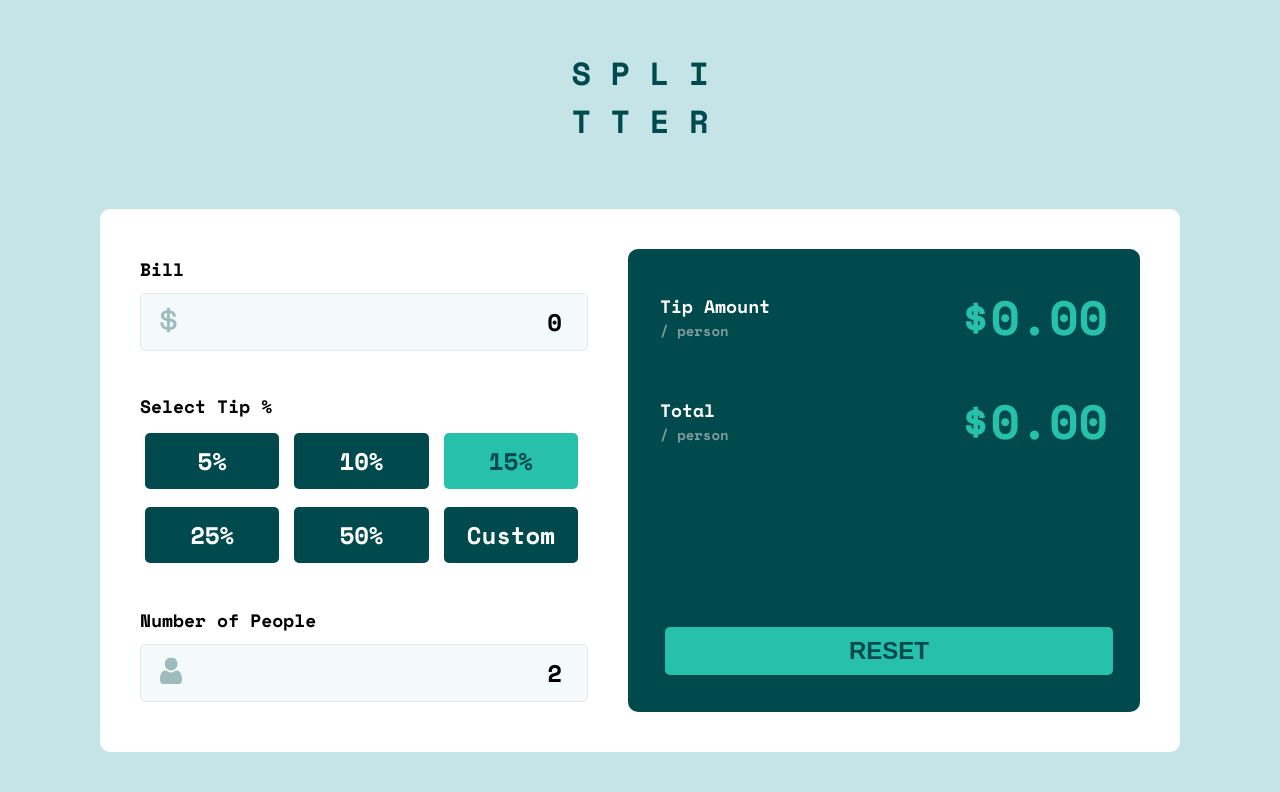
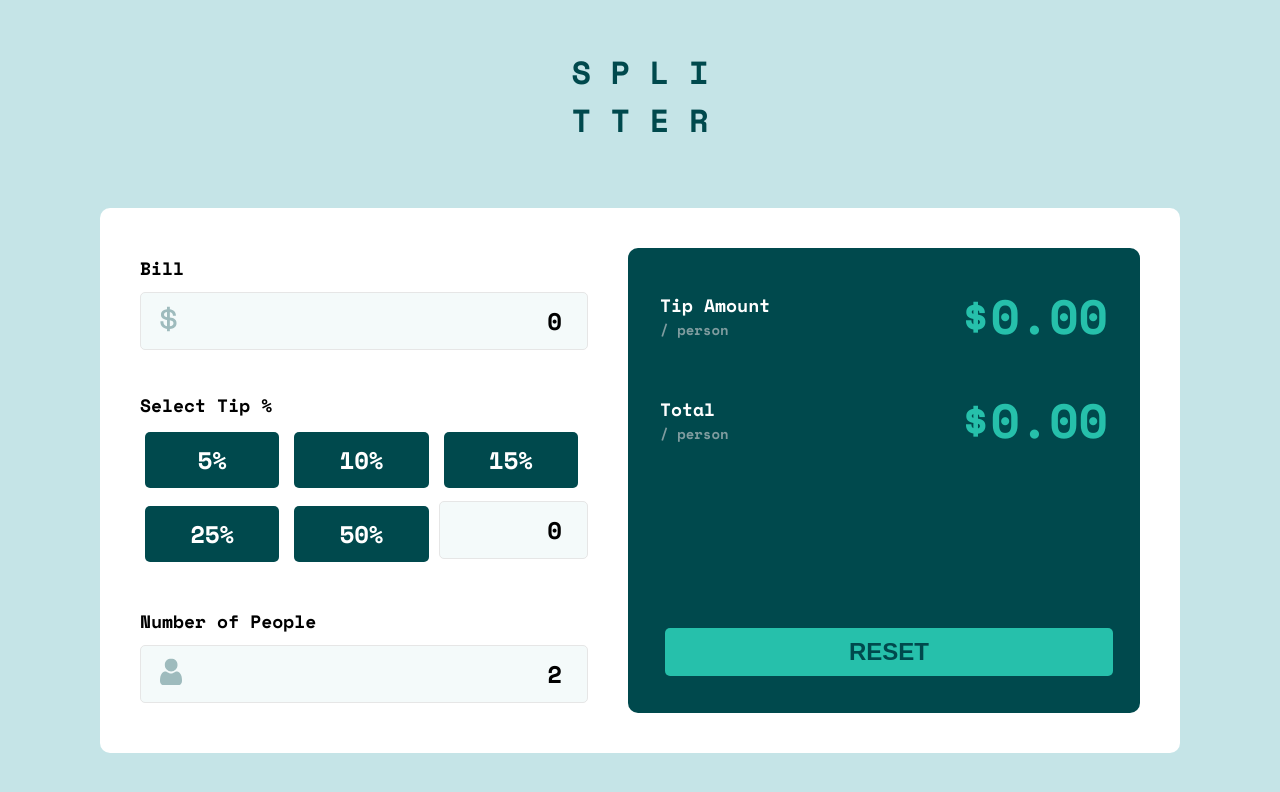
Before and after one commit to ryangholland/tip-calculator-app, a React (Vite) app: page / in a window 1280 px wide. Both pictures are taken after a click on the label "Custom". Shown: the top 792 px of the page. Built offline with nearby package versions, Linux system fonts and the light colour scheme.

Commit message:
Add custom tip functionality

```diff
--- a/src/components/Tip.jsx
+++ b/src/components/Tip.jsx
@@ -1,6 +1,10 @@
 import PropTypes from "prop-types";
+import { useState } from "react";
 
 function Tip({ tip, setTip }) {
+  const [changingCustom, setChangingCustom] = useState(false);
+  const [custom, setCustom] = useState(0);
+
   return (
     <div className="form-group">
       <p>Select Tip %</p>
@@ -13,7 +17,11 @@ function Tip({ tip, setTip }) {
             name="tip"
             value={0.05}
             checked={tip === 0.05}
-            onChange={() => setTip(0.05)}
+            onChange={() => {
+              setTip(0.05);
+              setCustom(0);
+              setChangingCustom(false);
+            }}
           />
           <label htmlFor="five" className="radio-btn">
             5%
@@ -26,7 +34,11 @@ function Tip({ tip, setTip }) {
             name="tip"
             value={0.1}
             checked={tip === 0.1}
-            onChange={() => setTip(0.1)}
+            onChange={() => {
+              setTip(0.1);
+              setCustom(0);
+              setChangingCustom(false);
+            }}
           />
           <label htmlFor="ten" className="radio-btn">
             10%
@@ -39,7 +51,11 @@ function Tip({ tip, setTip }) {
             name="tip"
             value={0.15}
             checked={tip === 0.15}
-            onChange={() => setTip(0.15)}
+            onChange={() => {
+              setTip(0.15);
+              setCustom(0);
+              setChangingCustom(false);
+            }}
           />
           <label htmlFor="fifteen" className="radio-btn">
             15%
@@ -54,7 +70,11 @@ function Tip({ tip, setTip }) {
             id="twenty-five"
             value={0.25}
             checked={tip === 0.25}
-            onChange={() => setTip(0.25)}
+            onChange={() => {
+              setTip(0.25);
+              setCustom(0);
+              setChangingCustom(false);
+            }}
           />
           <label htmlFor="twenty-five" className="radio-btn">
             25%
@@ -67,17 +87,53 @@ function Tip({ tip, setTip }) {
             name="tip"
             value={0.5}
             checked={tip === 0.5}
-            onChange={() => setTip(0.5)}
+            onChange={() => {
+              setTip(0.5);
+              setCustom(0);
+              setChangingCustom(false);
+            }}
           />
           <label htmlFor="fifty" className="radio-btn">
             50%
           </label>
         </div>
         <div>
-          <input type="radio" id="custom" name="tip" value="custom" />
-          <label htmlFor="custom" className="radio-btn">
-            Custom
-          </label>
+          {!changingCustom && (
+            <>
+              <input
+                type="radio"
+                id="custom"
+                name="tip"
+                value="custom"
+                checked={changingCustom}
+                onChange={() => {
+                  setTip(0);
+                  setChangingCustom(!changingCustom);
+                }}
+              />
+              <label htmlFor="custom" className="radio-btn">
+                Custom
+              </label>
+            </>
+          )}
+          {changingCustom && (
+            <>
+              <input
+                type="number"
+                id="customAmount"
+                name="customAmount"
+                step="1"
+                min="00"
+                max="100"
+                placeholder="00"
+                value={custom}
+                onChange={(e) => {
+                  setCustom(e.target.value);
+                  setTip(e.target.value * 0.01);
+                }}
+              ></input>
+            </>
+          )}
         </div>
       </div>
     </div>
--- a/src/index.css
+++ b/src/index.css
@@ -199,3 +199,7 @@ input[type="radio"]:checked + label {
 .results-display {
   margin-bottom: 2rem;
 }
+
+input {
+  text-align: right;
+}
```
